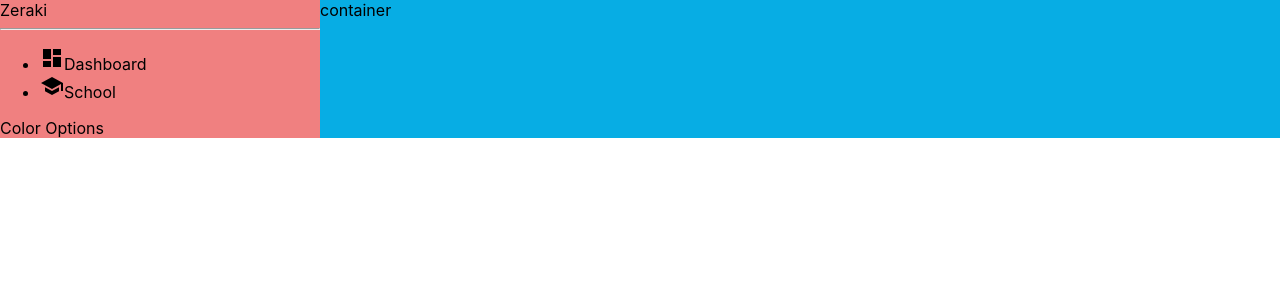
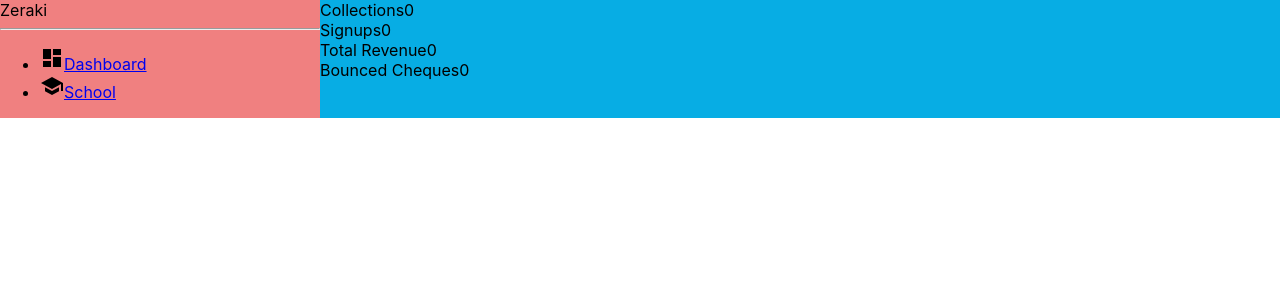
Before and after one commit to danielulelu/Zeraki-dashboard, a React (Create React App) app: page / in a window 1280 px wide. Shown: the top 300 px of the page. Built offline with nearby package versions, Linux system fonts and the light colour scheme.

Commit message:
implemented side navigation with both dashboard & school modules.

```diff
--- a/src/components/sidebar/Sidebar.jsx
+++ b/src/components/sidebar/Sidebar.jsx
@@ -1,6 +1,7 @@
 import "./sidebar.scss";
 import DashboardIcon from "@mui/icons-material/Dashboard";
 import SchoolIcon from "@mui/icons-material/School";
+import { NavLink } from "react-router-dom";
 
 const Sidebar = () => {
   return (
@@ -14,20 +15,21 @@ const Sidebar = () => {
           <li>
             <span>
               <DashboardIcon className="icon" />
-              Dashboard
+              <NavLink to="/">Dashboard</NavLink>
             </span>
           </li>
           <li>
             <span>
               <SchoolIcon className="icon" />
-              School
+              <NavLink to="/school">School</NavLink>
             </span>
           </li>
         </ul>
       </div>
 
-      <div className="color">
-        <span>Color Options</span>
+      <div className="bottom">
+        <div className="colorOption"></div>
+        <div className="colorOption"></div>
       </div>
     </div>
   );
--- a/src/pages/home/Dashboard.jsx
+++ b/src/pages/home/Dashboard.jsx
@@ -1,16 +1,38 @@
 import "./dashboard.scss";
-import Sidebar from "../../components/sidebar/Sidebar"
+import Sidebar from "../../components/sidebar/Sidebar";
+import { useState } from "react";
 
+const Dashboard = () => {
+  // display dynamic counters for collections, signups, totalRevenue and Bounced cheques
+  const [collections, setCollections] = useState(0);
+  const [signups, setSignups] = useState(0);
+  const [totalRevenue, setTotalRevenue] = useState(0);
+  const [bouncedCheques, setBouncedCheques] = useState(0);
 
-
-const dashboard = () => {
   return (
     <div className="home">
       <Sidebar />
       <div className="home-container">
-        container
+        <div className="counters">
+          <div className="counter">
+            <span>Collections</span>
+            <span>{collections}</span>
+          </div>
+          <div className="counter">
+            <span>Signups</span>
+            <span>{signups}</span>
+          </div>
+          <div className="counter">
+            <span>Total Revenue</span>
+            <span>{totalRevenue}</span>
+          </div>
+          <div className="counter">
+            <span>Bounced Cheques</span>
+            <span>{bouncedCheques}</span>
+          </div>
         </div>
+      </div>
     </div>
-  )
-}
-export default dashboard
+  );
+};
+export default Dashboard;
--- a/src/pages/school/School.jsx
+++ b/src/pages/school/School.jsx
@@ -1,6 +1,32 @@
+import { useState, useEffect } from "react";
+import SchoolList from "./SchoolList";
+import SchoolDetail from "./SchoolDetail";
+
 const School = () => {
+  // create state for holding the list of schools
+  const [schools, setSchools] = useState([]);
+  const [selectedSchool, setSelectedSchool] = useState([null]);
+
+  // simulate data fetching with static values
+  useEffect(() => {
+    setSchools([
+      { id: 1, name: "School 1" },
+      { id: 2, name: "School 2" },
+      { id: 3, name: "School 3" },
+      { id: 4, name: "School 4" },
+      { id: 5, name: "School 5" },
+      { id: 6, name: "School 6" },
+    ]);
+  }, []);
+
+  const handleSchoolSelect = (school) => {
+    setSelectedSchool([...selectedSchool, school]);
+  };
   return (
-    <div>School</div>
-  )
-}
-export default School
+    <div className="school-container">
+      <SchoolList schools={schools} onSchoolSelect={handleSchoolSelect} />
+      {selectedSchool && <SchoolDetail school={selectedSchool} />}
+    </div>
+  );
+};
+export default School;
--- /dev/null
+++ b/src/pages/school/SchoolDetail.jsx
@@ -0,0 +1,6 @@
+const SchoolDetail = () => {
+  return (
+    <div>SchoolDetails</div>
+  )
+}
+export default SchoolDetail
--- a/src/pages/school/SchoolDetails.jsx
+++ /dev/null
@@ -1,6 +0,0 @@
-const SchoolDetails = () => {
-  return (
-    <div>SchoolDetails</div>
-  )
-}
-export default SchoolDetails
--- /dev/null
+++ b/src/pages/school/SchoolList.jsx
@@ -0,0 +1,6 @@
+const SchoolList = () => {
+  return (
+    <div>SchoolList</div>
+  )
+}
+export default SchoolList
```
